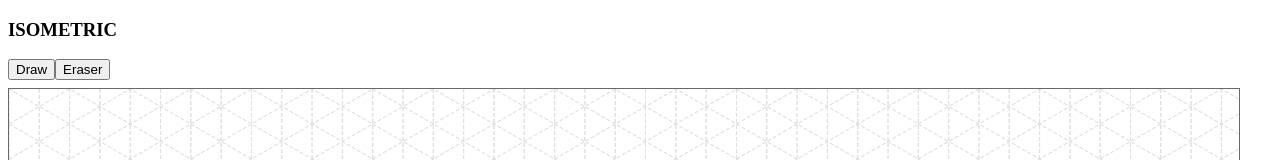
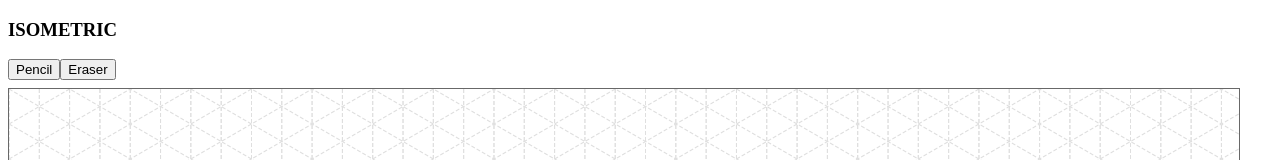
Before and after one commit to duongtdn/isometric, a React app: page / in a window 1280 px wide. Shown: the top 160 px of the page. Built offline with nearby package versions, Linux system fonts and the light colour scheme; the HTML template or start-up script is replaced by a standard one.

Commit message:
add icons into memnu buttons

```diff
--- a/src/App.jsx
+++ b/src/App.jsx
@@ -12,8 +12,12 @@ export default function() {
     <div className = "container">
       <h3> ISOMETRIC </h3>
       <div className="w3-bar w3-border w3-border-gray w3-round" style = {{margin: "8px 0"}}>
-        <button className="w3-button w3-bar-item" onClick = {e => setPen("pencil")}>Draw</button>
-        <button className="w3-button w3-bar-item" onClick = {e => setPen("eraser")}>Eraser</button>
+        <button className="w3-button w3-bar-item" onClick = {e => setPen("pencil")}>
+          <i className="fas fa-pencil-alt"></i> Pencil
+        </button>
+        <button className="w3-button w3-bar-item" onClick = {e => setPen("eraser")}>
+          <i className="fas fa-eraser"></i> Eraser
+        </button>
       </div>
       <DrawingBoard width = "1200px" height = "700px" pen = {pen} />
     </div>
```
